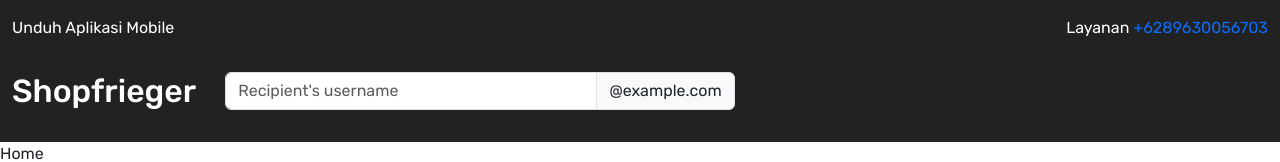
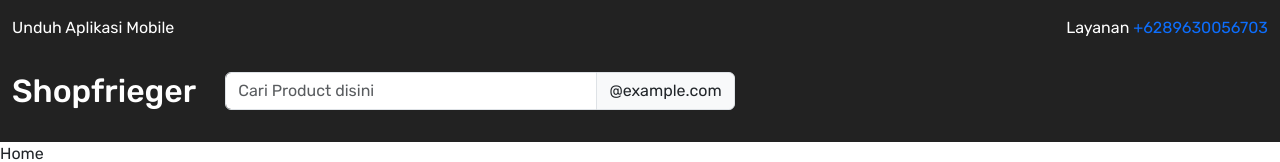
Before and after one commit to irfnmdlptra/E-commerce-From-React, a React (Create React App) app: page / in a window 1280 px wide. Shown: the top 162 px of the page. Built offline with nearby package versions, Linux system fonts and the light colour scheme.

Commit message:
placeholder

```diff
--- a/src/components/Header.js
+++ b/src/components/Header.js
@@ -28,7 +28,7 @@ const Header = () => {
             </div>
             <div className="col-5">
               <div className="input-group mb-3">
-                <input type="text" className="form-control" placeholder="Recipient's username" aria-label="Recipient's username" aria-describedby="basic-addon2" />
+                <input type="text" className="form-control" placeholder="Cari Product disini" aria-label="Cari Product disini" aria-describedby="basic-addon2" />
                 <span className="input-group-text" id="basic-addon2">
                   @example.com
                 </span>
```
